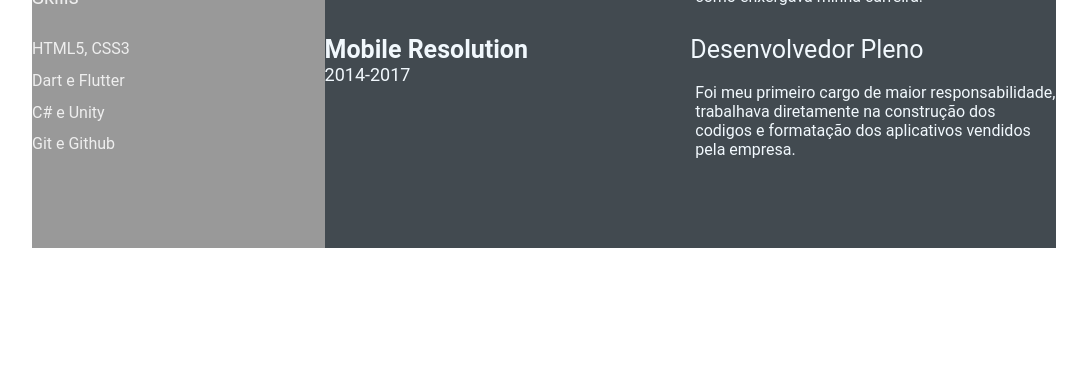
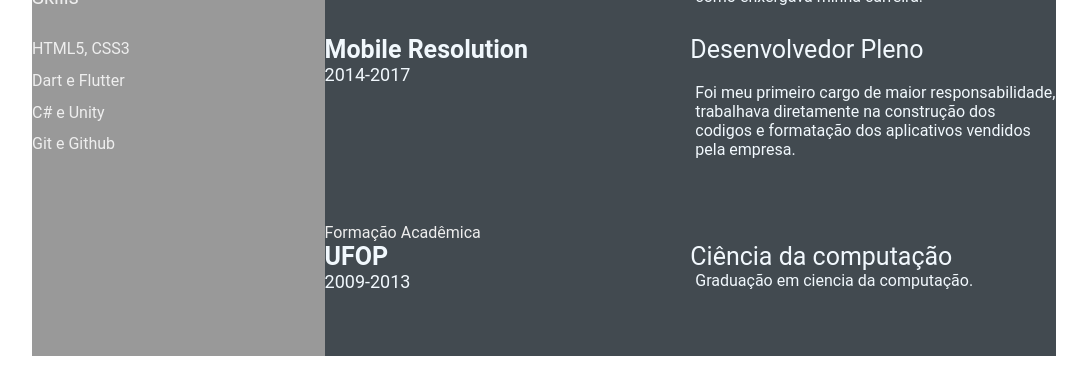
Before and after one commit to brunomact/devweekgit.github.io, a plain HTML site: page index.html in a window 1280 px wide. Shown: the part 584-972 px from the top of the page, without its empty margins (96-1183 px from the left). Before the commit the page ends 864 px from the top, so only its background shows below. Drawn offline with Linux system fonts and the light colour scheme.

Commit message:
aula 4 continuação da formatação (#5)

```diff
--- a/index.html
+++ b/index.html
@@ -84,6 +84,21 @@
                         </div>
                     </div>
                 </section>
+                <section class="education gap">
+                    <div class="right-title">Formação Acadêmica</div>
+                    <div class="education-contents">
+                        <div class="education-left">
+                            <p class="education-school-name">UFOP</p>
+                            <p class="educationp-time-period">2009-2013</p>
+                        </div>
+                        <div class="education-right">
+                            <p class="education-subject">Ciência da computação</p>
+                            <p class="education-desc">
+                            Graduação em ciencia da computação.
+                            </p>
+                        </div>
+                    </div>
+                </section>
             </section>
     </main>
 </body>
```
